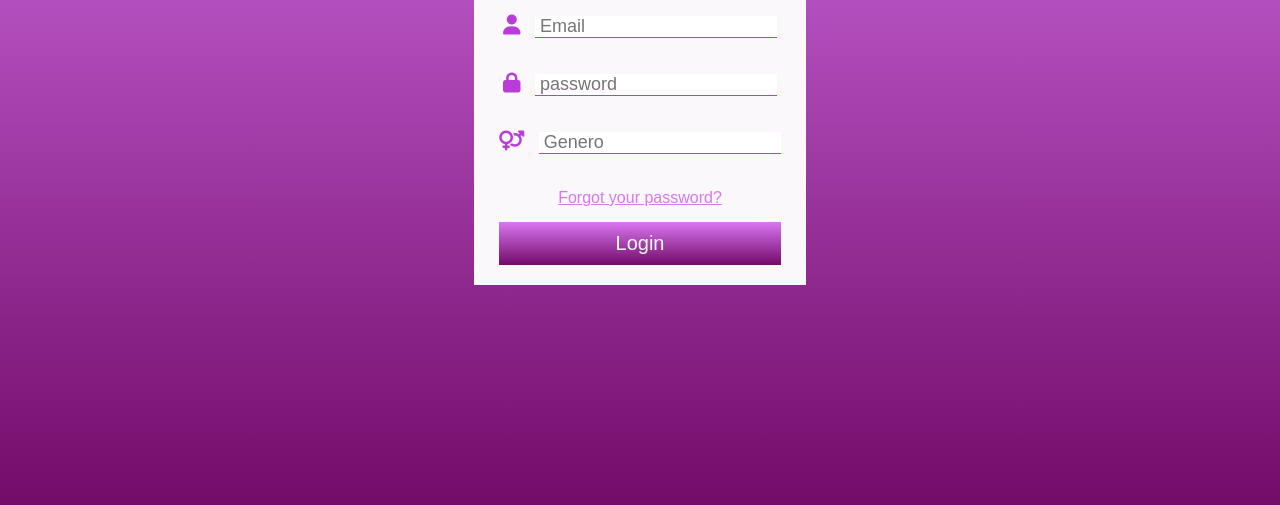
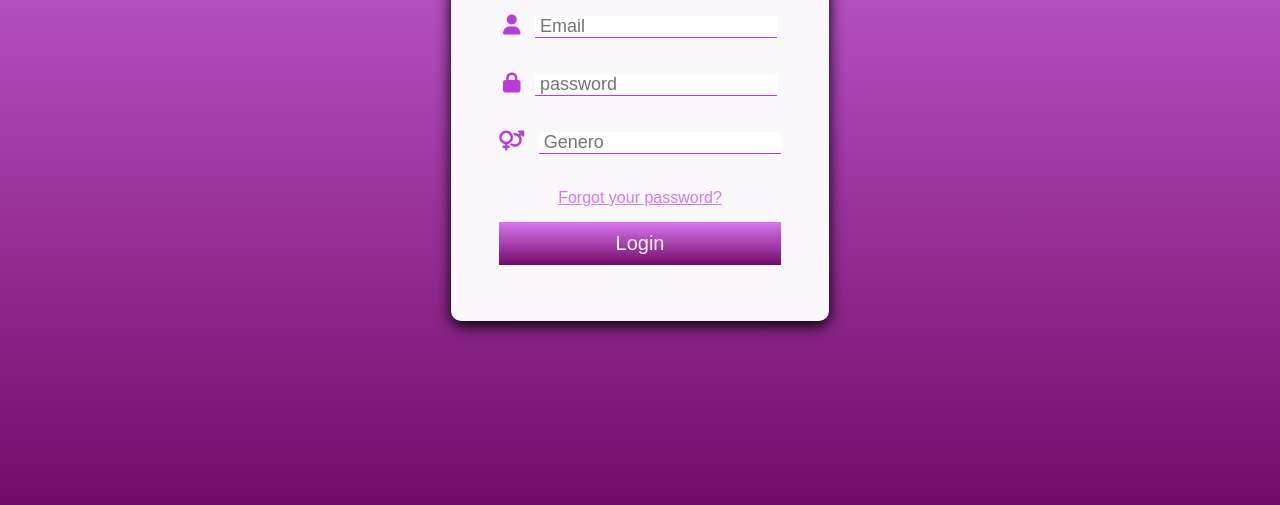
Before and after one commit to maykelox/aspirantes-mir-html-y-css-v2, a plain HTML site: page ejercicio2-html-y-css/index.html in a window 1280 px wide. Shown: the part 295-800 px from the top of the page. Drawn offline with Linux system fonts and the light colour scheme.

Commit message:
mejora v2

```diff
--- a/ejercicio2-html-y-css/estilo.css
+++ b/ejercicio2-html-y-css/estilo.css
@@ -16,8 +16,9 @@ form {
     flex-direction: column;
     background: #faf8fa;
     text-align: center;
-    padding: 20px 25px;
-    box-shadow: 5px 10px #740d6b(71, 3, 6, 0, 7);
+    padding: 3.5em 3em;
+    border-radius: 10px;
+    box-shadow: 0 5px 15px;
 }
 form .title {
     color: #070107;
```
